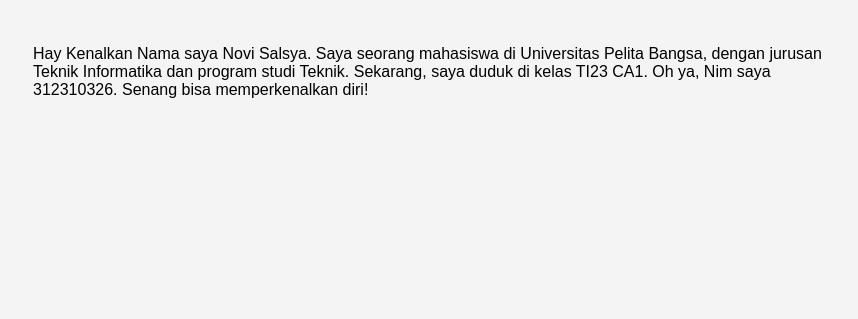
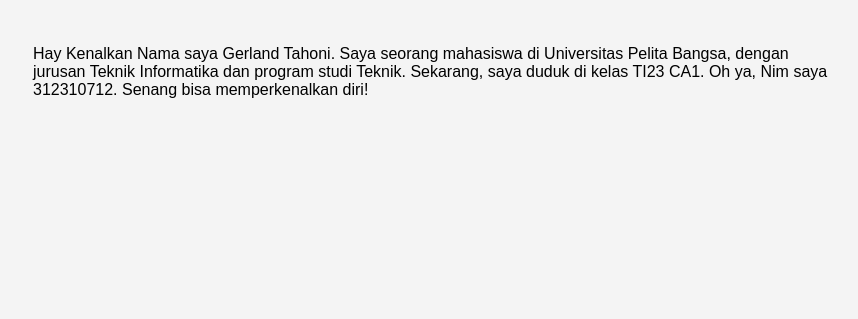
Before and after one commit to GerlandTahoni05/Tugas-Web-1, a PHP site: page / in a window 1280 px wide. Shown: the part 481-800 px from the top of the page, without its empty margins (207-1065 px from the left). Run offline with PHP 8.4, Linux system fonts and the light colour scheme.

Commit message:
Update variabel.php

```diff
--- a/variabel.php
+++ b/variabel.php
@@ -1,7 +1,7 @@
 <?php
-$namaD = "Novi";
-$namaB = "Salsya";
-$nim = "312310326";
+$namaD = "Gerland";
+$namaB = "Tahoni";
+$nim = "312310712";
 $prodi = "Teknik";
 $jurusan = "Teknik Informatika";
 $kelas = "TI23 CA1";
```
